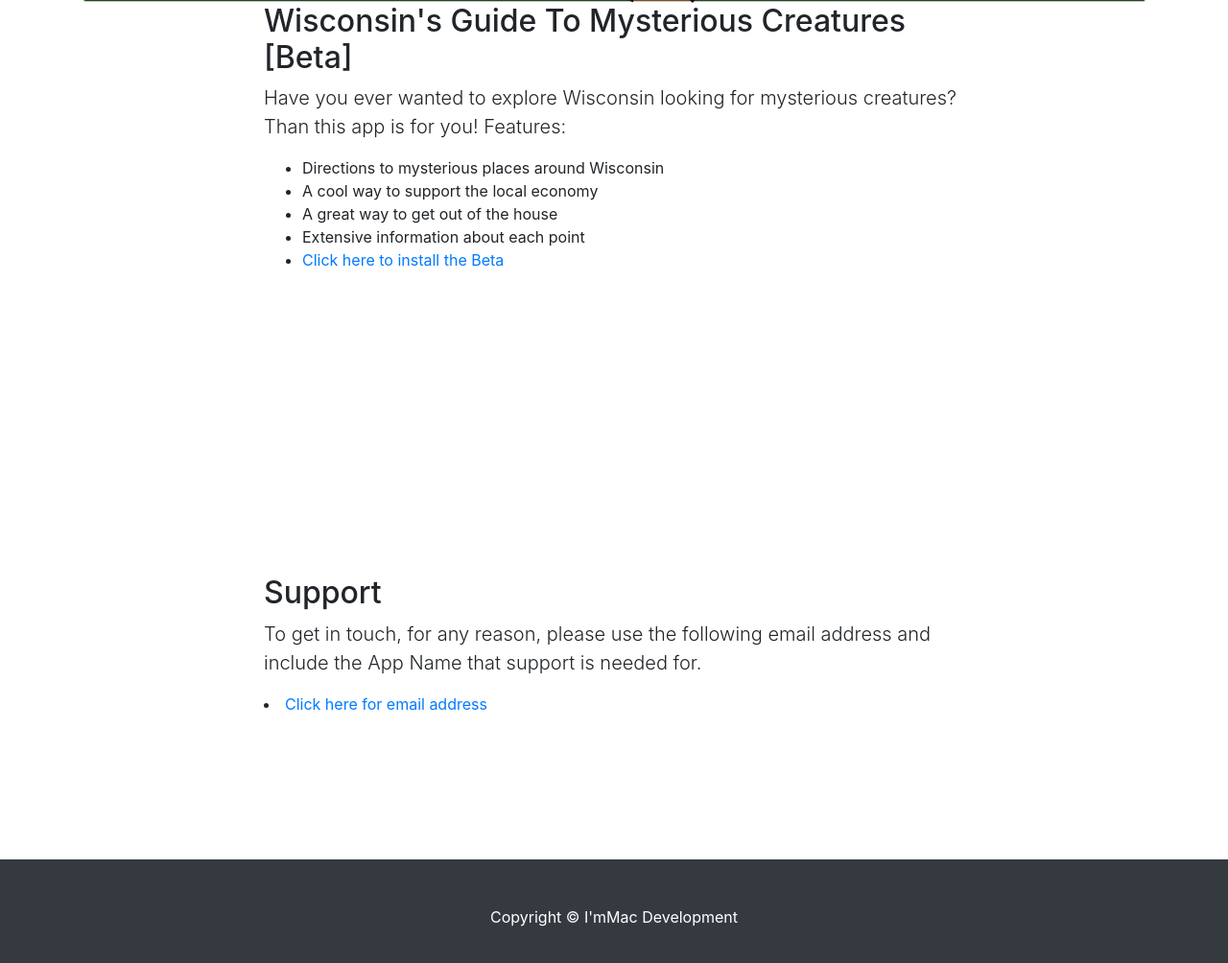
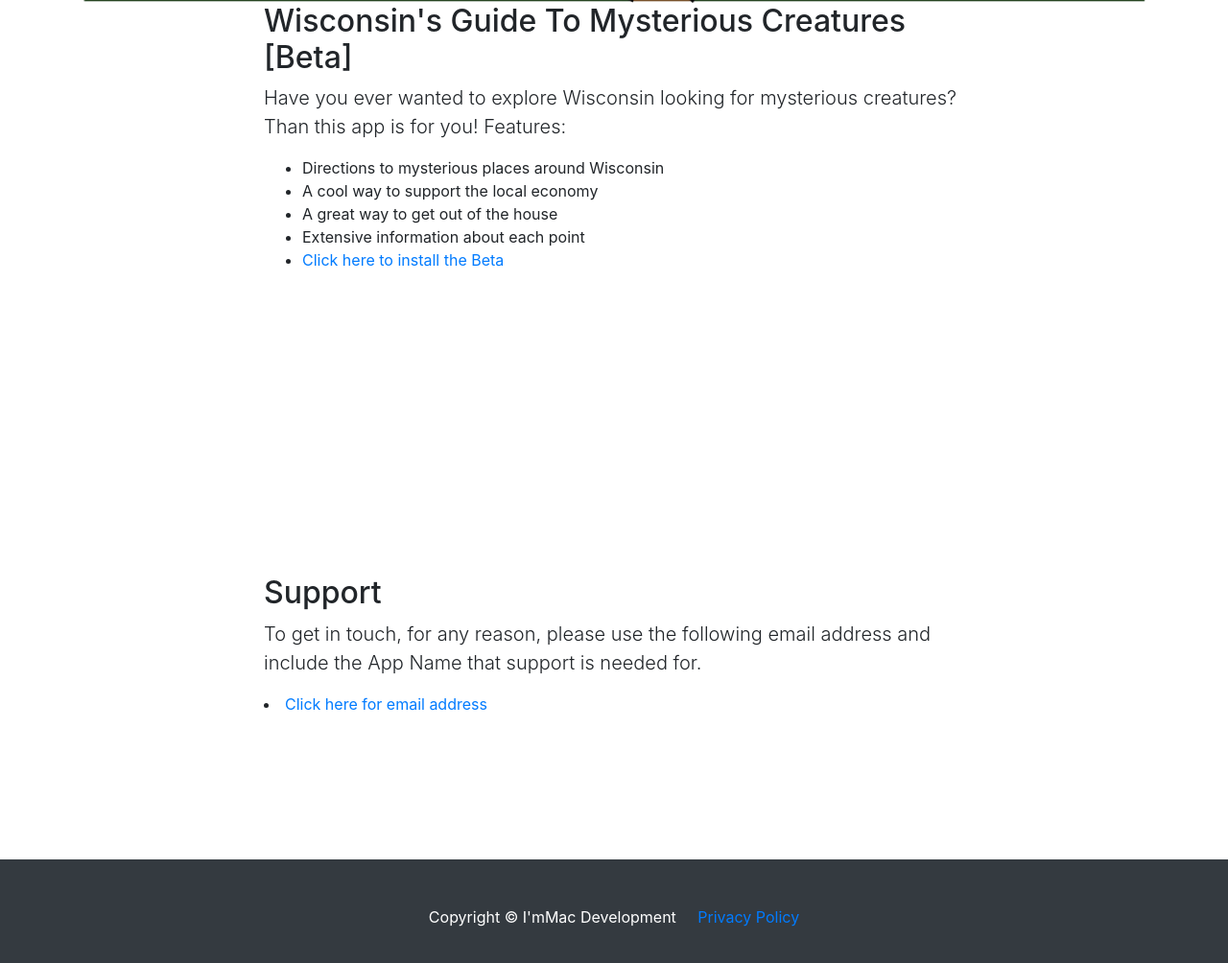
Before and after one commit to Krueger-Williams/AppDevWebsite, a website with bundled scripts: page index.html in a window 1280 px wide. Shown: the part 3913-4917 px from the top of the page at 96% size. Built offline with nearby package versions, Linux system fonts and the light colour scheme.

Commit message:
Website Update

```diff
--- a/index.html
+++ b/index.html
@@ -129,7 +129,8 @@
   <!-- Footer -->
   <footer class="py-5 bg-dark">
     <div class="container">
-      <p class="m-0 text-center text-white">Copyright &copy; I'mMac Development</p>
+      <p class="m-0 text-center text-white">Copyright &copy; I'mMac Development&nbsp&nbsp&nbsp&nbsp <a href="https://krueger-williams.github.io/AppDevWebsite/privacypolicy">Privacy Policy</a></p>
+
     </div>
     <!-- /.container -->
   </footer>
```
Also changed, not shown: ._index.html.
